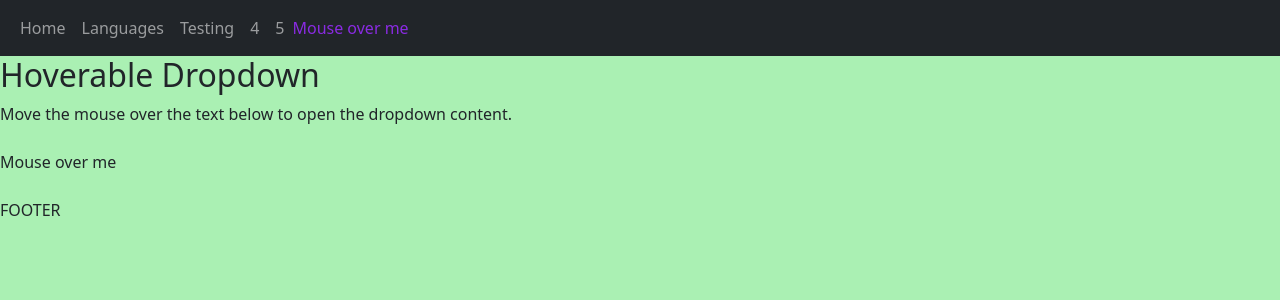
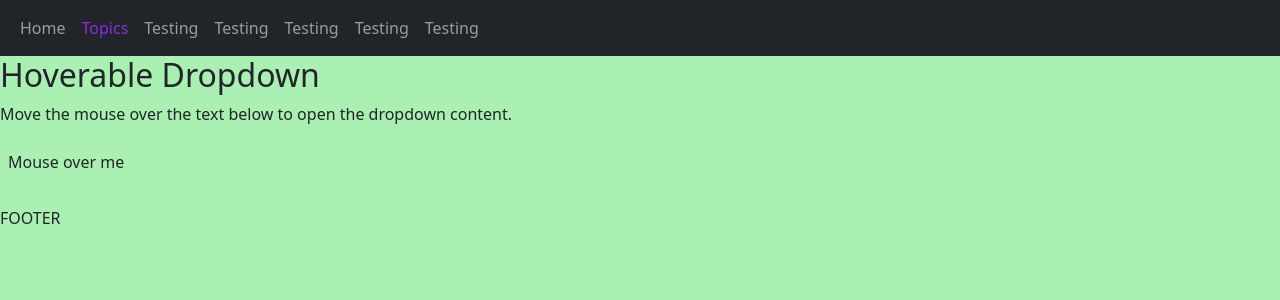
Before and after one commit to ClausHofman/Koodipaja, a Django app: page / in a window 1280 px wide. Shown: the top 300 px of the page. Run offline with Django 4.2, Linux system fonts and the light colour scheme; parts of the project's set-up code (start-up, migrations or seed data) failed here and were passed over; some libraries are stand-ins or nearby versions.

Commit message:
navbar was acting funny, ctrl+shift+r fixed it

```diff
--- a/koodivarasto/static/styles/main.css
+++ b/koodivarasto/static/styles/main.css
@@ -2,20 +2,23 @@
     background-color: rgb(170, 240, 179);
 }
 
-.container-fluid{color: blueviolet;}
+.container-fluid{
+  color: blueviolet;
+}
+
 
 .dropdown {
-    padding-top:8px;
-    display: inline-block;
-  }
+  padding:8px;
+  display: inline-block;
+}
 
-  .dropdown-content {
-    display: none;
-    position: absolute;
+.dropdown-content {
+    display:none;
+    position:absolute;
     background-color: #212529;
-    min-width: 140px;
+    min-width: 120px;
     box-shadow: 0px 8px 16px 0px rgba(0,0,0,0.2);
-    padding: 12px 16px;
+    padding: 10px 10px;
     z-index: 1;
   }
 
--- a/koodivarasto/templates/main.html
+++ b/koodivarasto/templates/main.html
@@ -23,20 +23,17 @@
           <div class="collapse navbar-collapse" id="navbarNavAltMarkup">
             <div class="navbar-nav">
                 <a class="nav-link" href="{% url 'kotisivu:kotisivu' %}">Home</a>
-                <a class="nav-link" href="{% url 'languages:language-list' %}">Languages</a>
-                <a class="nav-link" href="{% url 'testing:testing' %}">Testing</a>
-                <a class="nav-link" href="">4</a>
-                <a class="nav-link" href="">5</a>
                 <div class="dropdown">
-                  <span>Mouse over me</span>
+                  <span class="nav-span">Topics</span>
                   <div class="dropdown-content">
-                  <a href="#">Hello World!</a>
-                  <a href="#">Hello World!</a>
-                  <a href="#">Hello World!</a>
-                  <a href="#">Hello World!</a>
-                  <a href="#">Hello World!</a>
+                    <a class="nav-link" href="{% url 'languages:language-list' %}">Languages</a>
                   </div>
                 </div>
+                <a class="nav-link" href="{% url 'testing:testing' %}">Testing</a>
+                <a class="nav-link" href="{% url 'testing:testing' %}">Testing</a>
+                <a class="nav-link" href="{% url 'testing:testing' %}">Testing</a>
+                <a class="nav-link" href="{% url 'testing:testing' %}">Testing</a>
+                <a class="nav-link" href="{% url 'testing:testing' %}">Testing</a>
               </div>
             </div>
           </div>
```
